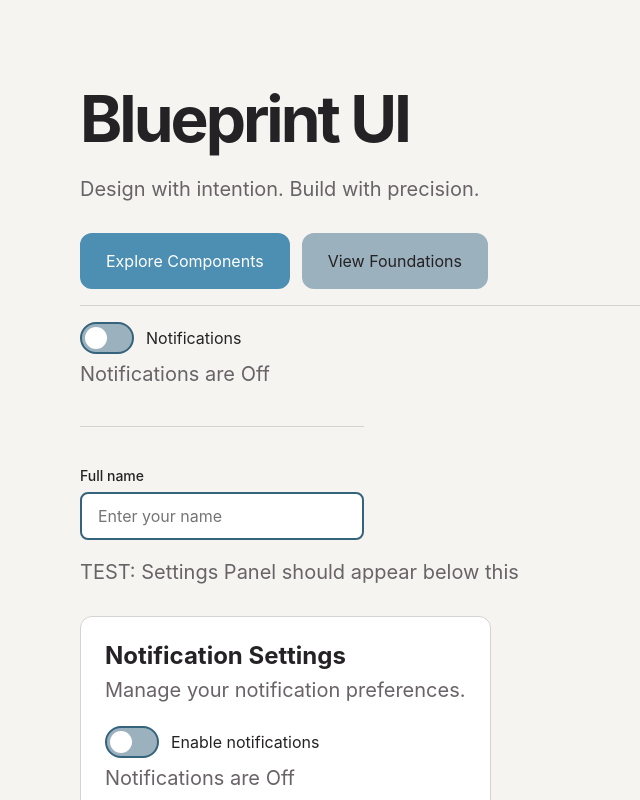
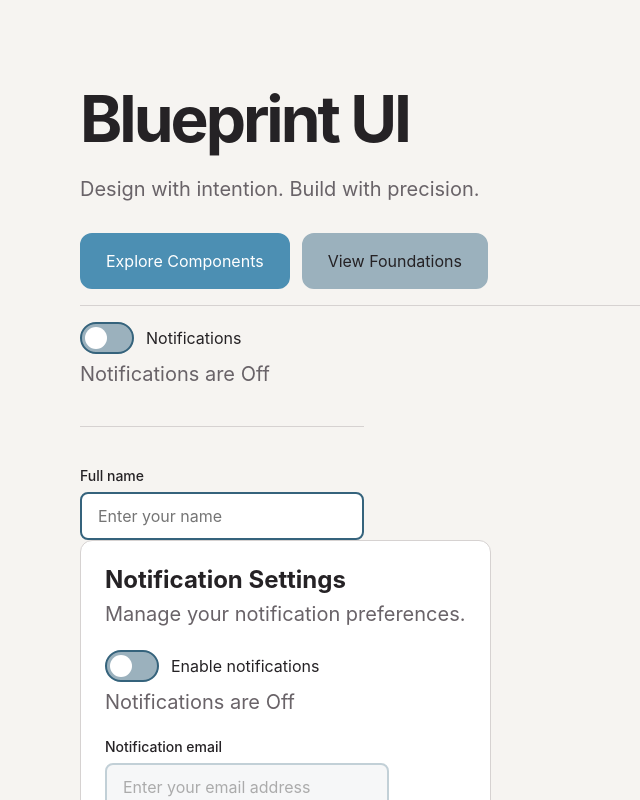
Before and after one commit to antoniodx/blueprint-ui, a React (Vite) app: page / in a window 1280 px wide. Shown: the top 800 px of the page, without its empty margins (0-640 px from the left). Built offline with nearby package versions, Linux system fonts and the light colour scheme.

Commit message:
Remove temporary debugging code

```diff
--- a/src/App.tsx
+++ b/src/App.tsx
@@ -61,7 +61,6 @@ const [nameTouched, setNameTouched] = useState(false);
     onBlur={() => setNameTouched(true)}
      />
  </div>
-    <p>TEST: Settings Panel should appear below this</p>
 <SettingsPanel />
     </main>
   );
--- a/src/components/SettingsPanel.tsx
+++ b/src/components/SettingsPanel.tsx
@@ -16,7 +16,7 @@ export default function SettingsPanel() {
 
      const [isSaved, setIsSaved] = useState(false);
 
-console.log('SettingsPanel is rendering');
+
 
      return (
 
```
